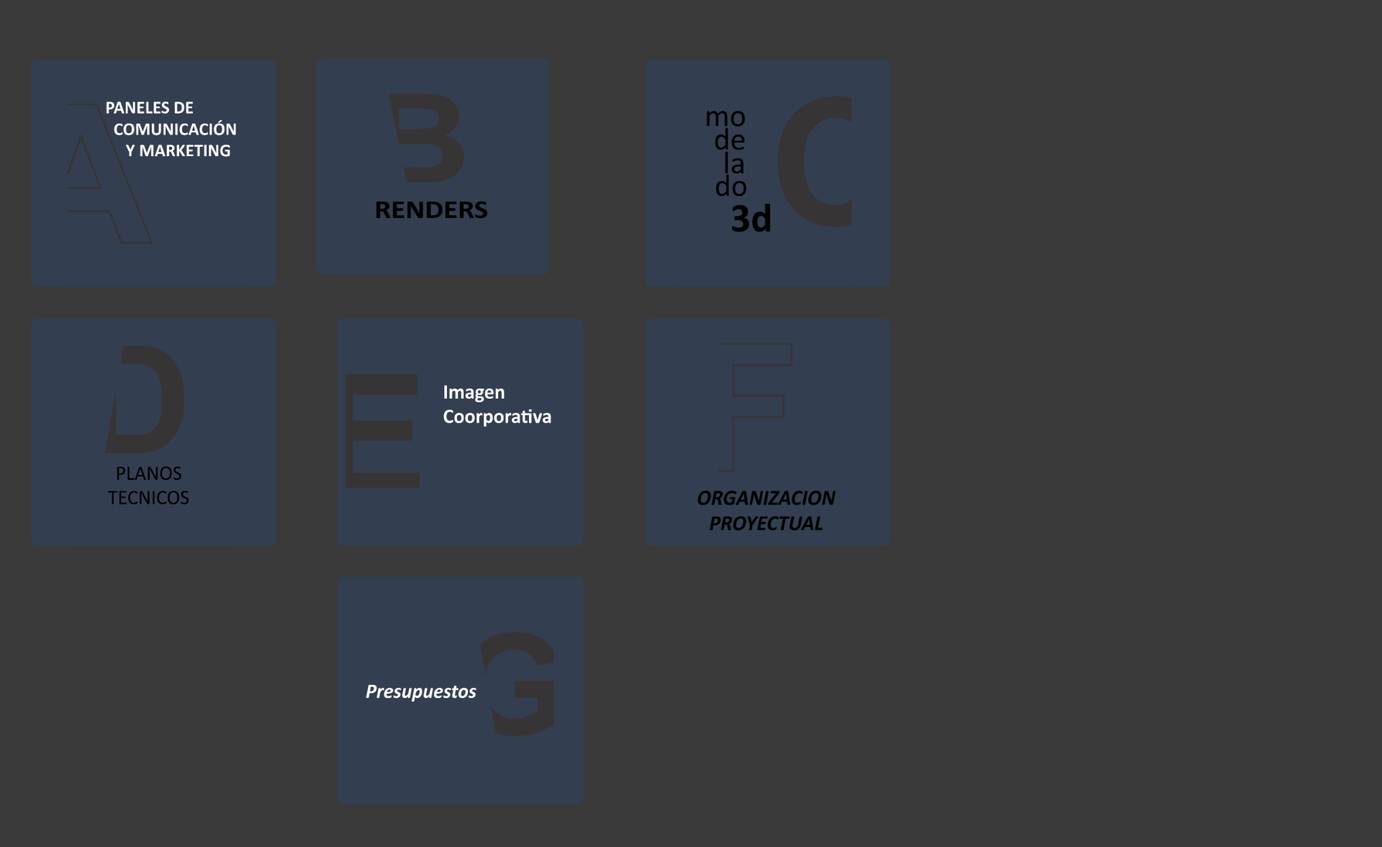
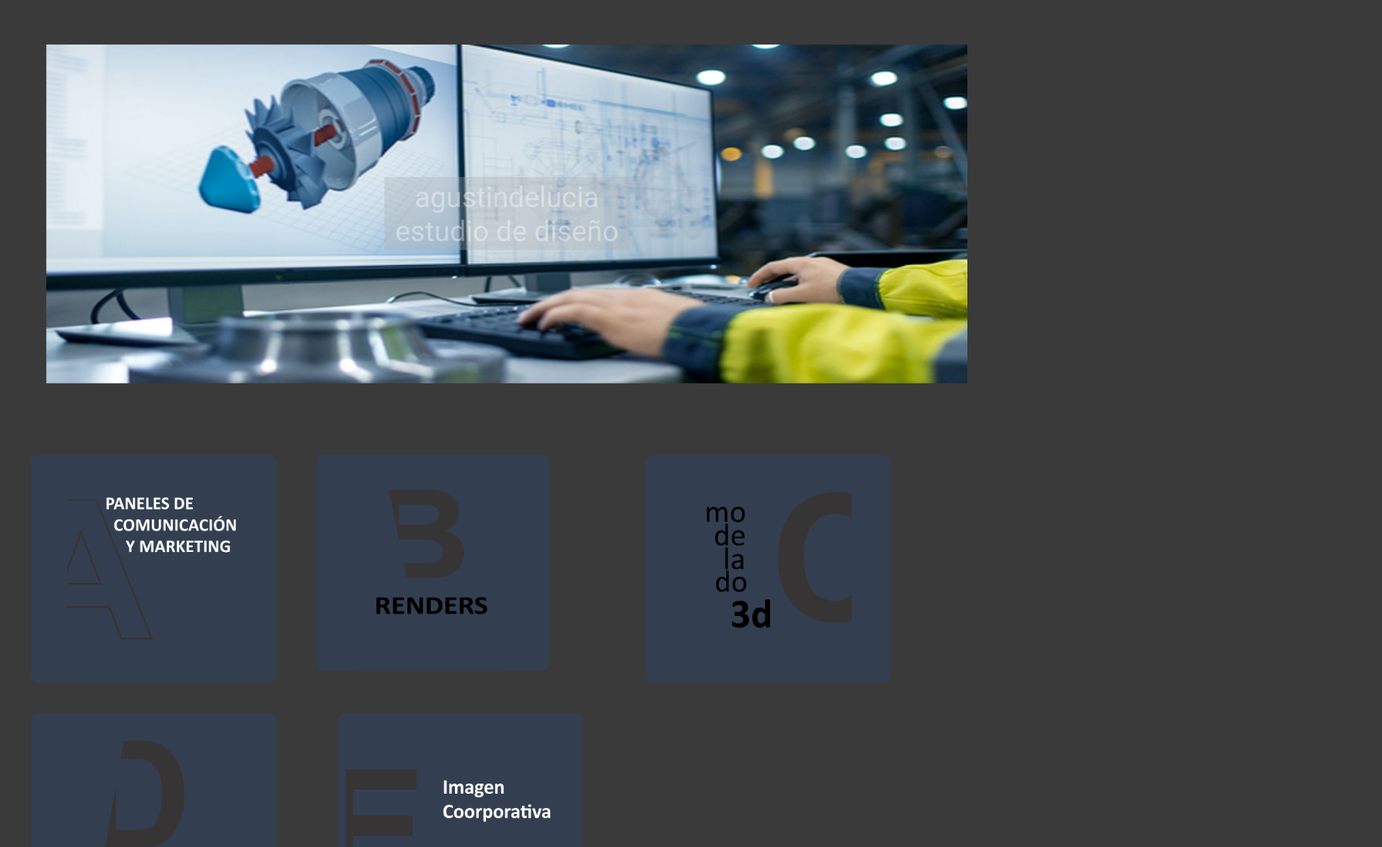
Before and after one commit to agustindelucia/TF-estudiodiseno-agustindelucia, a website: page otroshtml/servicios.html in a window 1280 px wide. Shown: the part 297-1474 px from the top of the page at 72% size, 1920 px wide, since content can reach past the window. Drawn offline with nearby package versions, Linux system fonts and the light colour scheme.

Commit message:
para entregar

```diff
--- a/otroshtml/servicios.html
+++ b/otroshtml/servicios.html
@@ -64,27 +64,29 @@
 
             <h1> Servicios </h1> <!-- seccion 3 titulo principal -->
 
+                <img class="banner-servicios" src="../otroshtml/imgservicios/banner-serv.png" alt="banner-servicios">
+
                 <div class="img-servicios"> <!-- imagenes individuales servicios -->
                     <div class="div1">
-                      <img src="imgservicios/servicio-uno.png"   alt="servicio-uno">
+                      <img class="animate__animated animate__backInRight" src="imgservicios/servicio-uno.png"   alt="servicio-uno">
                     </div>
                     <div class="div2">
-                      <img src="imgservicios/servicio-dos.png"   alt="servicio-dos">
+                      <img class="animate__animated animate__backInRight animate__delay-1s" src="imgservicios/servicio-dos.png"   alt="servicio-dos">
                     </div>
                     <div class="div8">
-                      <img src="imgservicios/servicio-tres.png"  alt="servicio-tres">
+                      <img class="animate__animated animate__backInRight animate__delay-2s" src="imgservicios/servicio-tres.png"  alt="servicio-tres">
                     </div>
                     <div class="div4">
-                      <img src="imgservicios/servicio-cuatro.png"  alt="servicio-cuatro">
+                      <img class="animate__animated animate__backInRight animate__delay-3s" src="imgservicios/servicio-cuatro.png"  alt="servicio-cuatro">
                     </div>
                     <div class="div5">
-                      <img src="imgservicios/servicio-cinco.png"  alt="servicio-cinco">
+                      <img class="animate__animated animate__backInRight animate__delay-4s" src="imgservicios/servicio-cinco.png"  alt="servicio-cinco">
                     </div>
                     <div class="div6">
-                      <img src="imgservicios/servicio-seis.png"  alt="servicio-seis">
+                      <img class="animate__animated animate__backInRight animate__delay-5s" src="imgservicios/servicio-seis.png"  alt="servicio-seis">
                     </div>
                     <div class="div7">
-                      <img src="imgservicios/servicio-siete.png"  alt="servicio-siete">
+                      <img class="animate__animated animate__backInRight animate__delay-6s" src="imgservicios/servicio-siete.png"  alt="servicio-siete">
                     </div>
                   </div>
 
--- a/sass/main.scss
+++ b/sass/main.scss
@@ -39,7 +39,6 @@ body {
             color: $color-principal; /* color h5 carrucel */
             font-weight: bold;
         }
-
     }
 }
 
@@ -129,6 +128,10 @@ main {
     }
     .card-text { /* tarjetas card parrafos index */
         color: #3a3a3a;
+    }
+    .banner-servicios {
+        width: 100%;
+        margin: 0% 5% 6% 5%;
     }
 
 }
@@ -608,6 +611,7 @@ footer {
         grid-column-gap: 20px;
         grid-row-gap: 20px;
         list-style-type: none;
+        text-align: center;
         }
 
         .div1 {
@@ -690,6 +694,11 @@ footer {
         .div429 { grid-area: 5 / 2 / 6 / 3; }
         .div430 { grid-area: 6 / 1 / 7 / 2; }
 
+
+    .grid-marketing {
+        text-align: center;
+     }
+
 /* tamaño y formato img certificados.html */
     @import "utilidades/certificados";
 
```
Also changed, not shown: otroshtml/porfolio.html (+2 -0 lines), css/style.css, otroshtml/imgporfolio/banner-porf.png (added), otroshtml/imgservicios/banner-serv.png (added), 1 other file.
